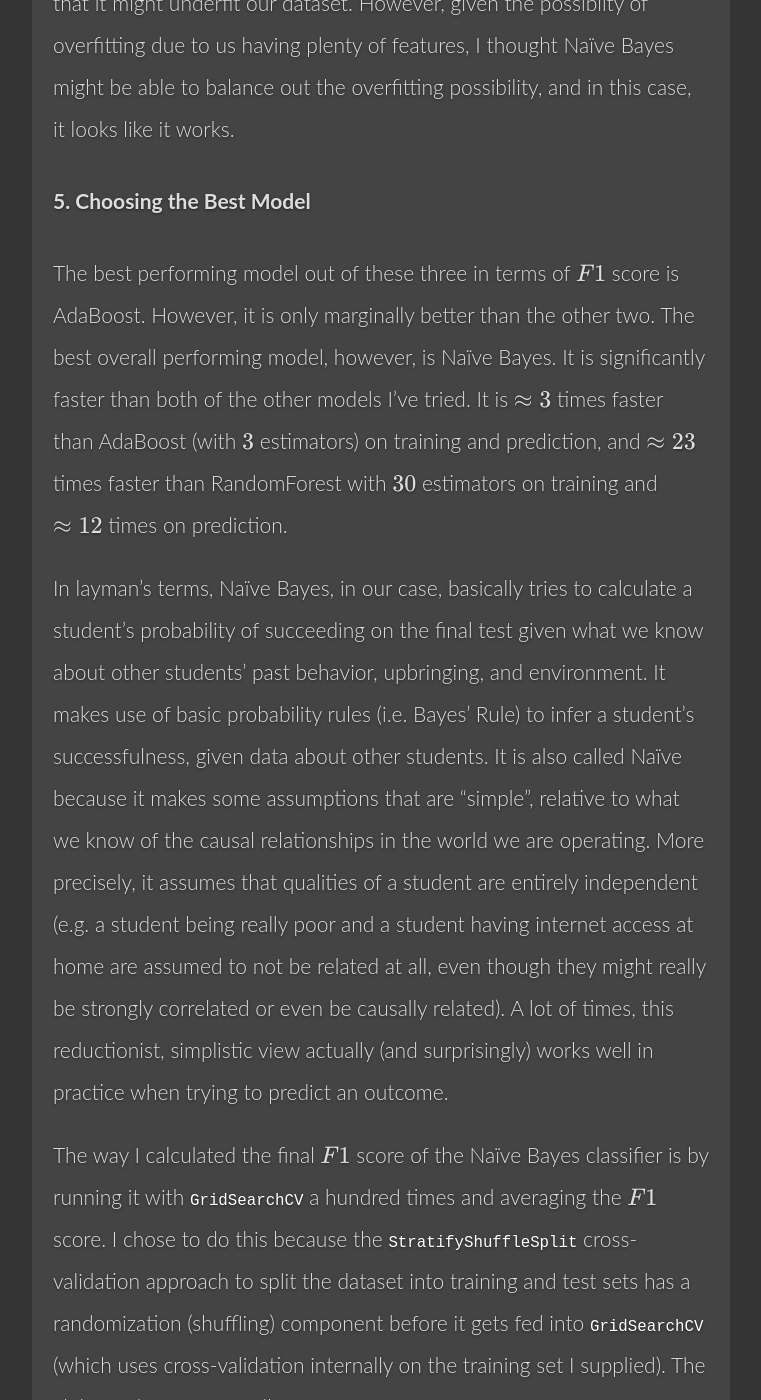
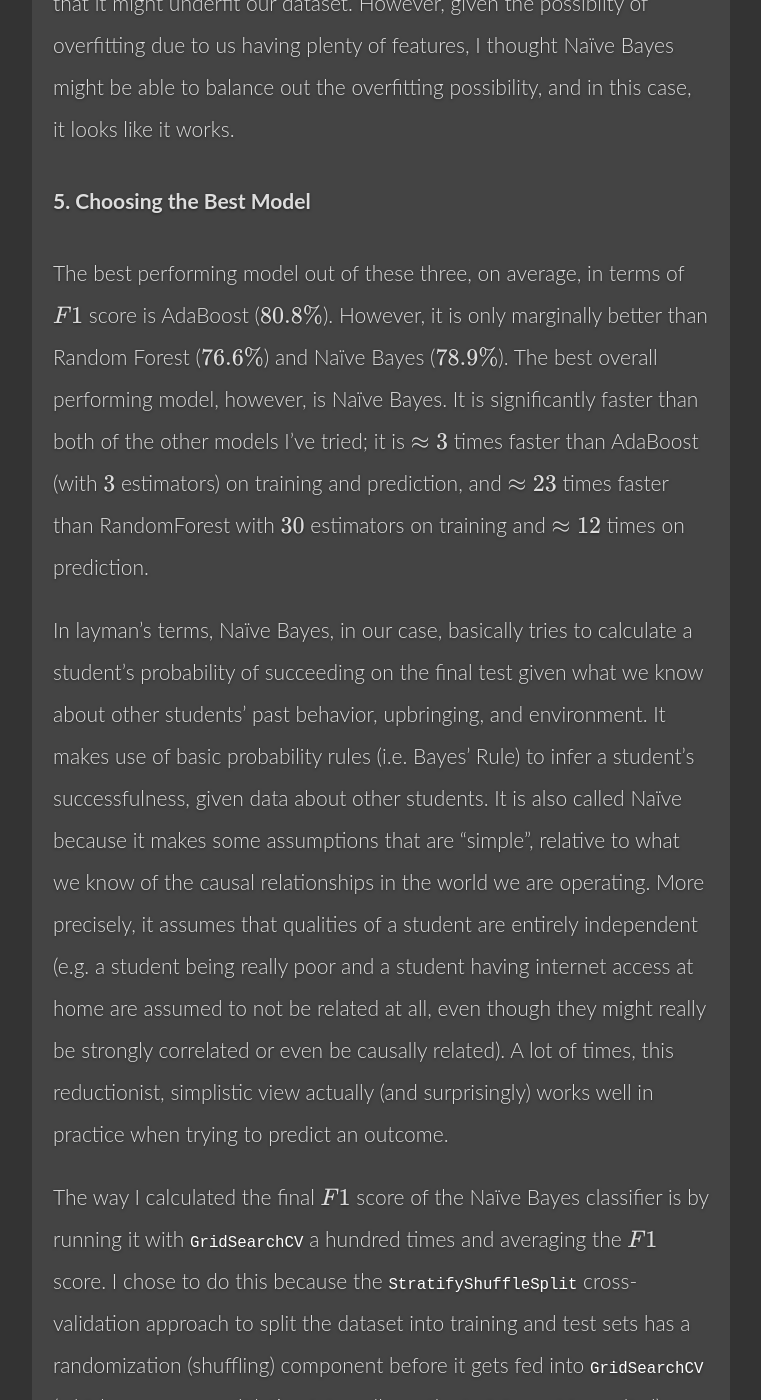
Before and after one commit to Edderic/edderic.github.io, a Jekyll site: the page built from _posts/2015-12-14-p2-building-an-intervention-system.markdown, in a window 1280 px wide and 1400 px high, scrolled down 8648 px. Shown: the whole window, without its empty margins (259-1020 px from the left). Built offline with Jekyll 4.4.1, drawn with Linux system fonts in a browser that asks for light colours; formulas are drawn with MathJax 3; some of the changed text lies outside the part shown.

Commit message:
Be more explicit about comparison of F1 scores

````diff
--- a/_posts/2015-12-14-p2-building-an-intervention-system.markdown
+++ b/_posts/2015-12-14-p2-building-an-intervention-system.markdown
@@ -220,13 +220,14 @@ and in this case, it looks like it works.
 
 #### 5. Choosing the Best Model
 
-The best performing model out of these three in terms of \\(F1\\) score is
-AdaBoost. However, it is only marginally better than the other two. The best
-overall performing model, however, is Naïve Bayes. It is significantly faster
-than both of the other models I've tried.  It is \\(\approx 3\\) times faster
-than AdaBoost (with \\(3\\) estimators) on training and prediction, and
-\\(\approx 23\\) times faster than RandomForest with \\(30\\) estimators on
-training and \\(\approx 12\\) times on prediction.
+The best performing model out of these three, on average, in terms of \\(F1\\)
+score is AdaBoost (\\(80.8\%\\)). However, it is only marginally better than
+Random Forest (\\(76.6\%\\)) and Naïve Bayes (\\(78.9\%\\)).  The best overall
+performing model, however, is Naïve Bayes. It is significantly faster than both
+of the other models I've tried; it is \\(\approx 3\\) times faster than
+AdaBoost (with \\(3\\) estimators) on training and prediction, and \\(\approx
+23\\) times faster than RandomForest with \\(30\\) estimators on training and
+\\(\approx 12\\) times on prediction.
 
 In layman's terms, Naïve Bayes, in our case, basically tries to calculate a
 student's probability of succeeding on the final test given what we know about
@@ -246,8 +247,12 @@ by running it with `GridSearchCV` a hundred times and averaging the \\(F1\\)
 score.  I chose to do this because the `StratifyShuffleSplit` cross-validation
 approach to split the dataset into training and test sets has a randomization
 (shuffling) component before it gets fed into `GridSearchCV` (which uses
-cross-validation internally on the training set I supplied). The alphas I chose
-are as follows:
+cross-validation internally on the training set I supplied). Thus, we get
+different results depending on how the training and test sets were split. I
+wanted to find out in terms of \\(F1\\), on average, what is the best performing
+model.
+
+The alphas I chose are as follows:
 
 ```
 [0.01, 0.05 ,0.1, 1, 5, 10, 15, 20, 25, 30, 35, 40, 45, 50, 60]
````
